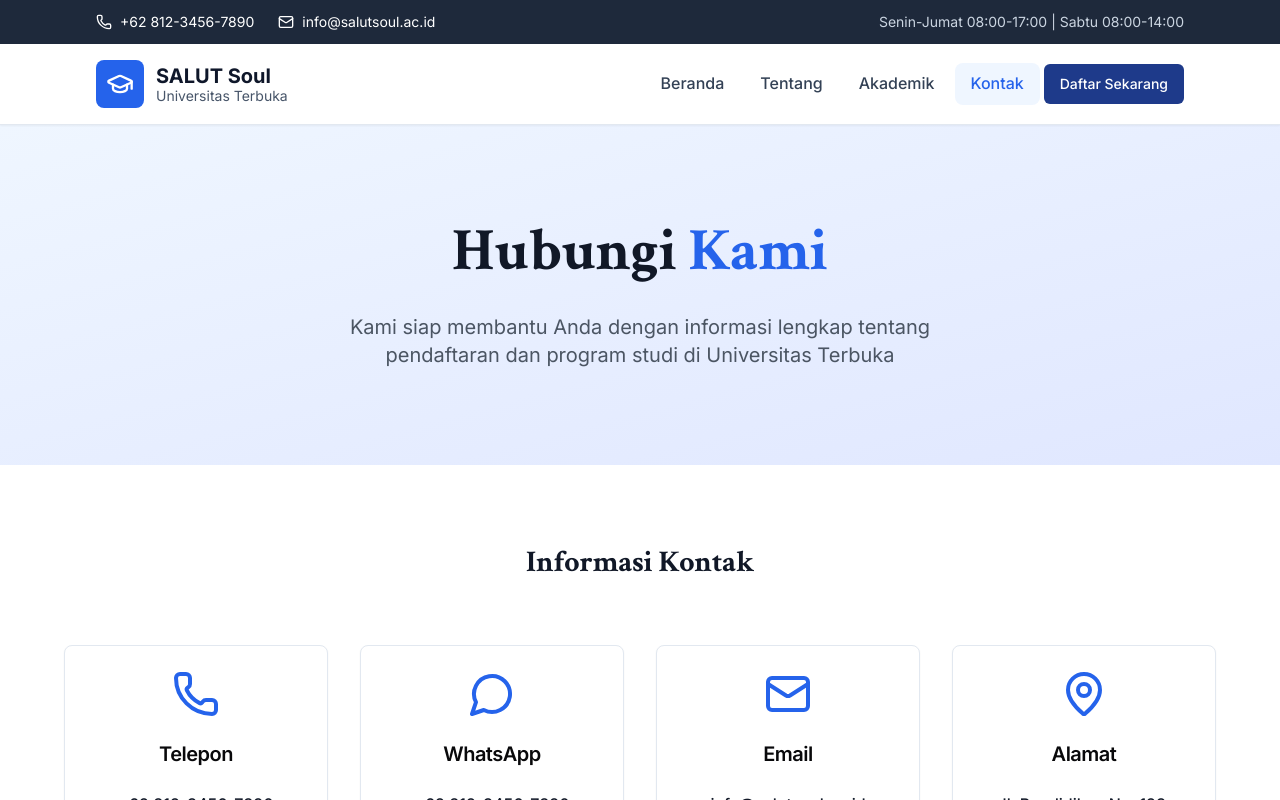
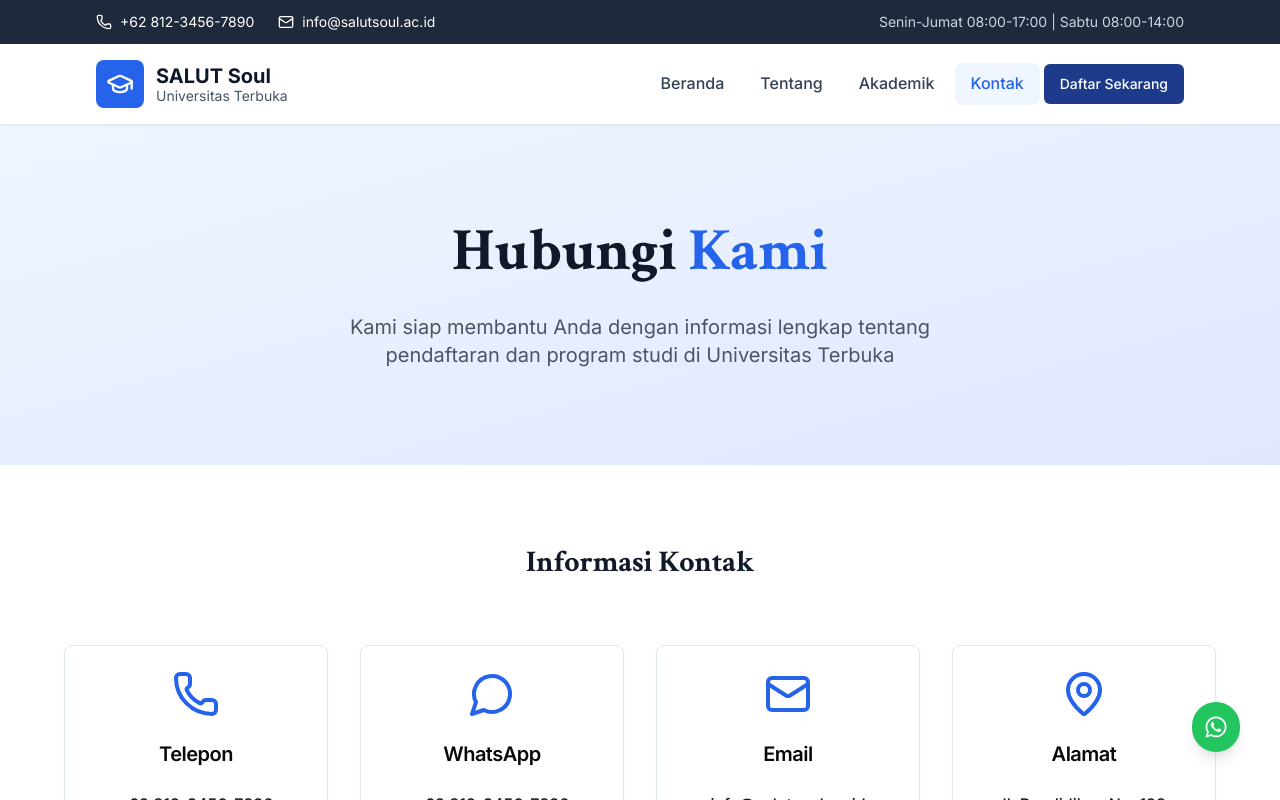
Before and after one commit to edi39z/salut-soul, a Next.js app: page /kontak in a window 1280 px wide. Shown: the top 800 px of the page. Built offline with nearby package versions, Linux system fonts and the light colour scheme.

Commit message:
whatsapp

```diff
--- a/app/kontak/page.tsx
+++ b/app/kontak/page.tsx
@@ -477,30 +477,7 @@ export default function KontakPage() {
       </section>
 
       {/* CTA Section */}
-      <section className="py-20 bg-blue-600">
-        <div className="container mx-auto px-4 text-center">
-          <h2 className="text-4xl md:text-5xl font-bold text-white mb-6">Masih Ada Pertanyaan?</h2>
-          <p className="text-xl text-blue-100 mb-10 max-w-2xl mx-auto">
-            Tim kami siap membantu Anda dengan informasi lengkap dan konsultasi gratis
-          </p>
-          <div className="flex flex-col sm:flex-row gap-5 justify-center">
-            <Button size="lg" variant="secondary" asChild className="text-lg px-8 py-4">
-              <a href="https://wa.me/6281234567890" target="_blank" rel="noopener noreferrer">
-                <MessageCircle className="w-5 h-5 mr-2" />
-                Chat WhatsApp
-              </a>
-            </Button>
-            <Button
-              size="lg"
-              variant="outline"
-              asChild
-              className="text-lg px-8 py-4 border-white text-white hover:bg-white hover:text-blue-600 bg-transparent"
-            >
-              <Link href="/pendaftaran">Daftar Sekarang</Link>
-            </Button>
-          </div>
-        </div>
-      </section>
+
 
       <Footer />
     </div>
--- a/app/layout.tsx
+++ b/app/layout.tsx
@@ -3,6 +3,7 @@ import type { Metadata } from "next"
 import { Inter, Poppins } from "next/font/google"
 import "./globals.css"
 import { Toaster } from "@/components/ui/toaster"
+import { WhatsappButton } from "@/components/ui/whatsapp-button"
 
 const inter = Inter({
   subsets: ["latin"],
@@ -38,6 +39,7 @@ export default function RootLayout({
     <html lang="id" className={`${inter.variable} ${poppins.variable}`}>
       <body className={inter.className}>
         {children}
+        <WhatsappButton />
         <Toaster />
       </body>
     </html>
--- a/app/page.tsx
+++ b/app/page.tsx
@@ -119,7 +119,7 @@ export default function HomePage() {
     {
       name: "FE",
       fullName: "Fakultas Ekonomi",
-      programs: ["Manajemen", "Akuntansi", "Ekonomi Pembangunan", "Ekonomi Syariah"],
+      programs: ["Manajemen", "Akuntansi.", "Ekonomi Pembangunan", "Ekonomi Syariah"],
       icon: TrendingUp,
       students: "80,000+",
       accreditation: "A",
@@ -346,10 +346,7 @@ export default function HomePage() {
                 size="lg"
                 className="btn-outline text-lg px-8 py-4 border-white text-white hover:bg-white hover:text-blue-700"
               >
-                <Link href="/kontak">
-                  <Phone className="mr-2 w-5 h-5" />
-                  Konsultasi Gratis
-                </Link>
+
               </Button>
             </div>
 
--- /dev/null
+++ b/components/ui/whatsapp-button.tsx
@@ -0,0 +1,41 @@
+"use client";
+
+import React, { useState } from "react";
+import { FaWhatsapp } from "react-icons/fa";
+
+export function WhatsappButton() {
+  const [isHovered, setIsHovered] = useState(false);
+
+  const handleMouseEnter = () => {
+    setIsHovered(true);
+  };
+
+  const handleMouseLeave = () => {
+    setIsHovered(false);
+  };
+
+  const handleClick = () => {
+    window.open("https://wa.me/+628123456789", "_blank");
+  };
+
+  return (
+    <div
+      className={`fixed bottom-12 right-10 flex items-center p-3 rounded-full shadow-lg cursor-pointer transition-all duration-300 ease-in-out ${
+        isHovered ? "w-48 bg-green-600" : "w-12 bg-green-500"
+      }`}
+      onMouseEnter={handleMouseEnter}
+      onMouseLeave={handleMouseLeave}
+      onClick={handleClick}
+      style={{ zIndex: 1000 }}
+    >
+      <FaWhatsapp className="text-white text-2xl" />
+      <span
+        className={`ml-0 text-white items-center text-center whitespace-nowrap overflow-hidden transition-all duration-300 ease-in-out ${
+          isHovered ? "opacity-100 max-w-xs" : "opacity-0 max-w-0"
+        }`}
+      >
+        Hubungi Kami
+      </span>
+    </div>
+  );
+}
--- a/package.json
+++ b/package.json
@@ -30,6 +30,7 @@
         "react": "^19.0.0",
         "react-dom": "^19.0.0",
         "react-hook-form": "^7.54.0",
+        "react-icons": "^5.2.1",
         "tailwind-merge": "^2.5.4",
         "zod": "^3.24.1"
     },
```
Also changed, not shown: 1 other file (tests, documents, lock files or other folders).
